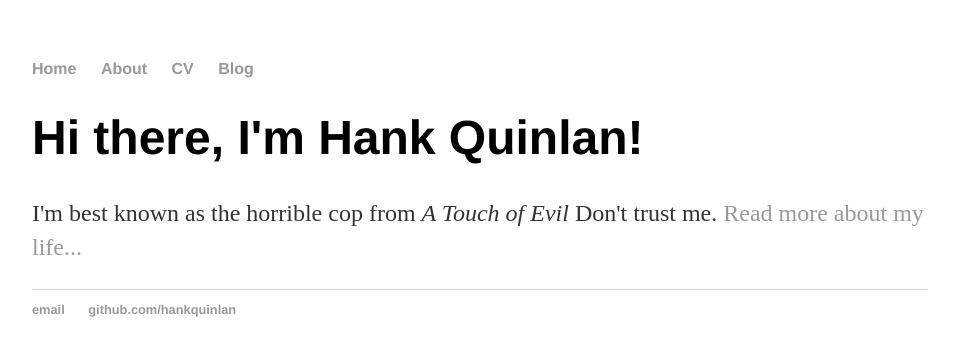
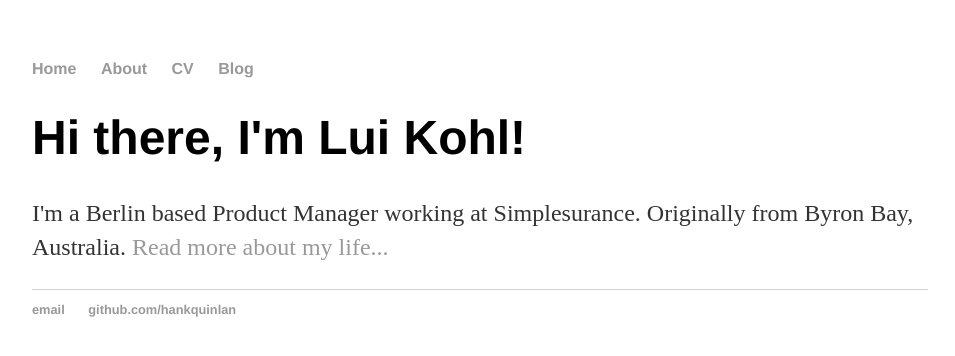
Before and after one commit to luijoy/luijoy.github.io, a Jekyll site: the page built from index.html, in a window 1280 px wide. Shown: the top 356 px of the page, without its empty margins (160-1115 px from the left). Built offline with Jekyll 4.4.1, drawn with Linux system fonts in a browser that asks for light colours.

Commit message:
Update index.html

```diff
--- a/index.html
+++ b/index.html
@@ -1,8 +1,8 @@
 ---
 layout: default
-title: Hank Quinlan, Horrible Cop
+title: Lui Kohl, Product Manager
 ---
 <div class="blurb">
-	<h1>Hi there, I'm Hank Quinlan!</h1>
-	<p>I'm best known as the horrible cop from <em>A Touch of Evil</em> Don't trust me. <a href="/about">Read more about my life...</a></p>
+	<h1>Hi there, I'm Lui Kohl!</h1>
+	<p>I'm a Berlin based Product Manager working at Simplesurance. Originally from Byron Bay, Australia. <a href="/about">Read more about my life...</a></p>
 </div><!-- /.blurb -->
```
